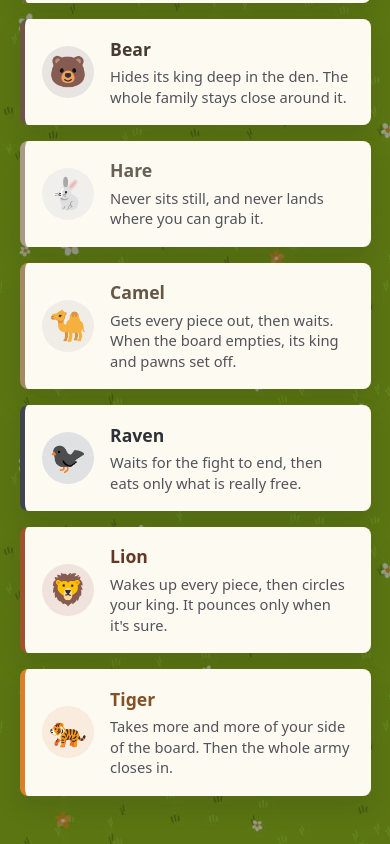
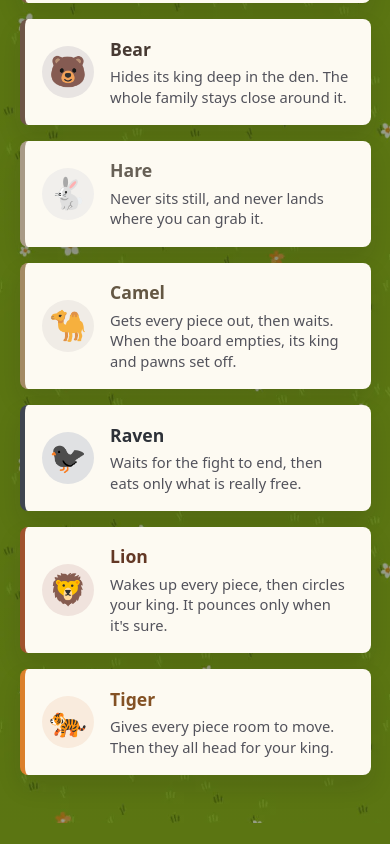
Before and after one commit to dragunovartem99/chess-animals, a Vue app: page /en/ in a window 390 px wide. Shown: the part 2032-2876 px from the top of the page. After the commit the page ends 2855 px from the top, so only its background shows below. Built offline with nearby package versions, Linux system fonts and the light colour scheme.

Commit message:
copy: describe the tiger by its swarm and mobility weights

```diff
--- a/src/locales/en/bots.ts
+++ b/src/locales/en/bots.ts
@@ -59,8 +59,7 @@ export default {
 	},
 	tiger: {
 		name: "Tiger",
-		description:
-			"Takes more and more of your side of the board. Then the whole army closes in.",
+		description: "Gives every piece room to move. Then they all head for your king.",
 	},
 	monkey: {
 		name: "Monkey",
--- a/src/locales/ru/bots.ts
+++ b/src/locales/ru/bots.ts
@@ -59,8 +59,7 @@ export default {
 	},
 	tiger: {
 		name: "Тигр",
-		description:
-			"Забирает все больше клеток на твоей стороне. А потом всей армией идет на короля.",
+		description: "Каждой фигуре дает простор для хода. А потом все идут на короля.",
 	},
 	monkey: {
 		name: "Обезьяна",
```
